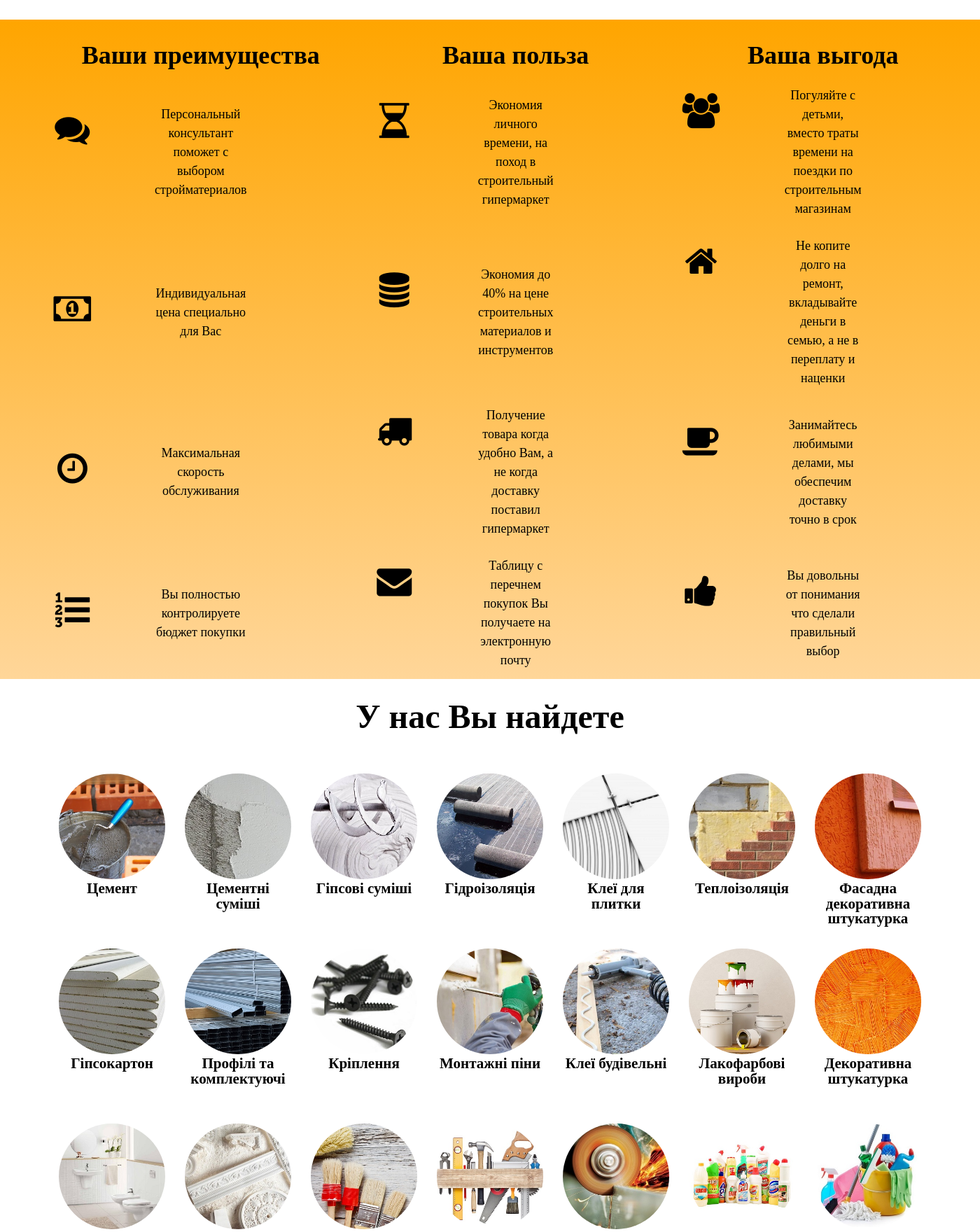
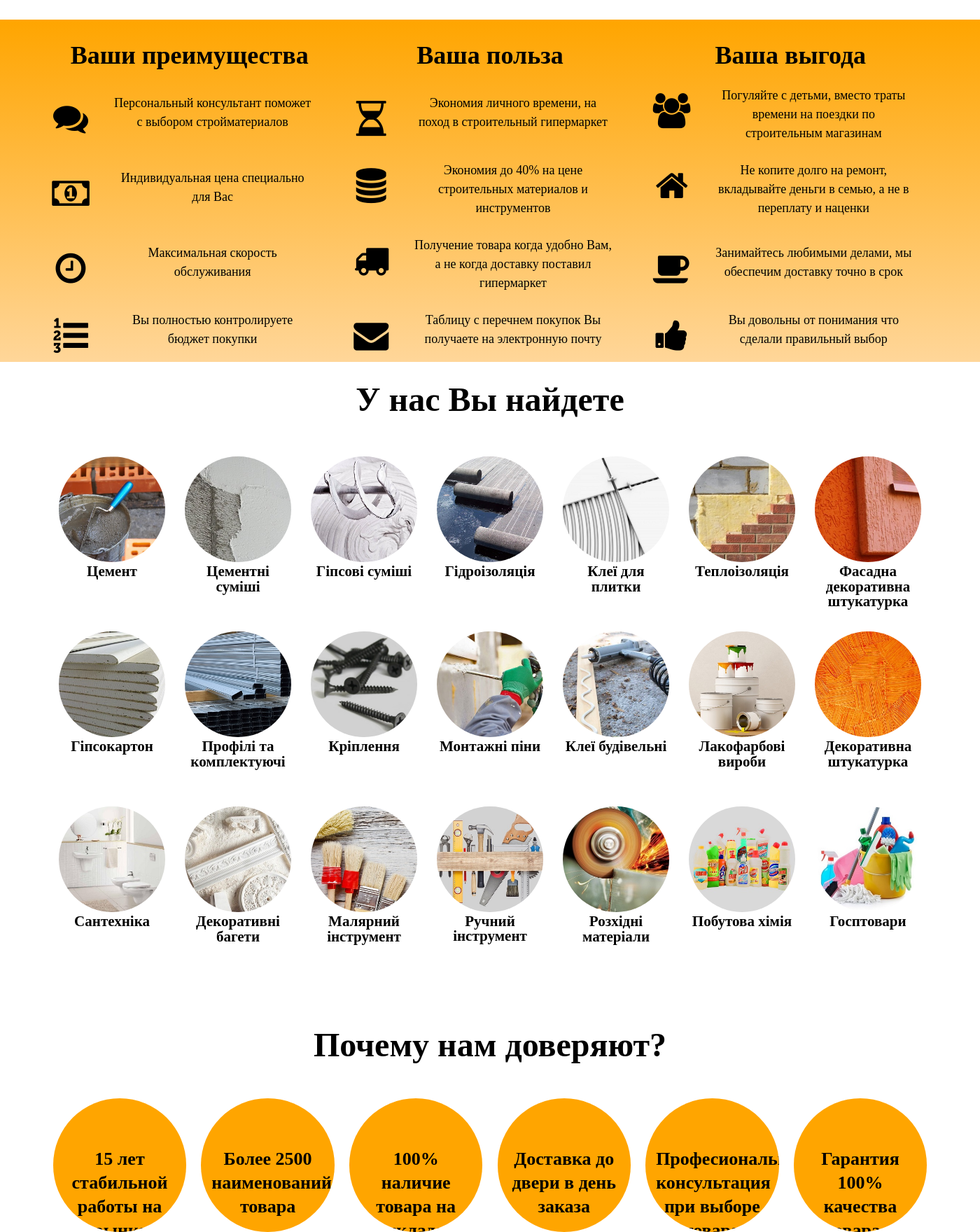
Before and after one commit to oksanasl/s-landing.github.io, a PHP site: page / in a window 1400 px wide; the page is wider, and only the part inside the window is pictured. Shown: the part 1040-2800 px from the top of that part at 70% size. Run offline with PHP 8.4, Linux system fonts and the light colour scheme; some libraries are stand-ins or nearby versions.

Commit message:
images background changed to gray benefits padding-right in % Grounds_circles width in % = height

```diff
--- a/style.css
+++ b/style.css
@@ -170,9 +170,9 @@ img {
     color: #ffffdd;
 }
 .Benefits_text {
-    padding-left: 150px !important;
-    padding-right: 150px !important;
-    /*text-align: justify;*/
+    /* padding-left: 30px !important; */
+    padding-right: 6% !important;
+    /* text-align: justify; */
     font-size: large;
     font-weight: 500;
     \: 67%;
@@ -232,34 +232,58 @@ img {
     flex-wrap: wrap;
 }
 .Grounds_circles {
-    margin: 0;
-    vertical-align: middle;
+    /*margin: 0;
+    vertical-align: middle;*/ /* 248px circles */
     /* display: table-cell; */
+	position: relative;
+	width: 15%;		/* desired width */
+}
+.Grounds_circles:before{
+	content: "";
+	display: block;
+	padding-top: 100%; 	/* initial ratio of 1:1*/
+}
 }
 .Grounds_circles_box {
-    margin: 10px 20px;
+    /*margin: 10px 20px;
     width: 248px;
-    height: 248px;
+    height: 248px;*/ /* 248px circles */
     /* display: table; */
+	position:  absolute;
+	top: 0;
+	left: 0;
+	bottom: 0;
+	right: 0;
 }
 .Grounds_circles_border {
+    position:  absolute;
+    top: 0;
+    left: 0;
+    bottom: 0;
+    right: 0;
     width: 100%;
-    height: 240px;
+    /*height: 248px;*/ /* 248px circles */
     border: 1px #FFA500;
-    border-radius: 125px;
+    border-radius: 50%;
     background: #FFA500;
     vertical-align: middle;
     text-align: middle;
     opacity: 1;
+    overflow: hidden;
 }
 .Grounds_circles_content {
-    margin: auto 0;
+	position: absolute;
+	top: 0;
+	bottom: 0;
+	left: 0;
+	right: 0;
+	margin: auto;
 	padding: 70px 15px 10px;
 	text-align: center;
 	font-family: "Yu Gothic UI Light", "Microsoft YaHei UI Light", "Bookman Old Style";
-    font-size: x-large;
+	font-size: 26px;
 	font-weight: 600;
-    line-height: 35px;
+	line-height: 130%;
 	/* display: table-cell; */
 	vertical-align: middle;
 	opacity: 1;
@@ -470,7 +494,7 @@ textarea {
 #Address {
     margin-left: 0px;
     margin-right: 2%;
-    padding: 23px 10px 5px;
+    padding: 23px 10px 5px 20px;
     width: 13%;
     float: right;
     /*clear: both;*/
@@ -484,6 +508,7 @@ textarea {
 }
 #Footer {
     margin: 0;
+	margin-bottom: 25px;
     width: 100%;
     min-height: 100px;
     display: block;
@@ -497,4 +522,5 @@ textarea {
 .sitelink {
     font-size: medium;
 	color: #666666;
+	text-decoration: none;
 }
```
Also changed, not shown: images/commodity/2_kriplennia.jpg, images/commodity/3_pobutova_khimia.jpg, images/commodity/3_ruchnyi_instrument.jpg. Lines whose indentation alone changed are shown as unchanged.
